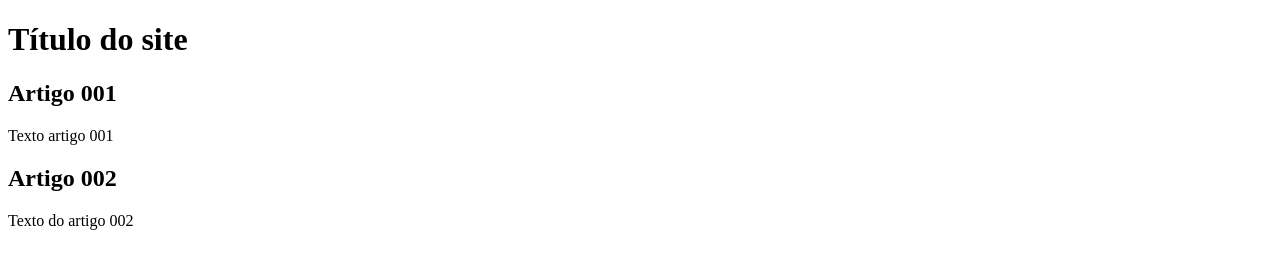
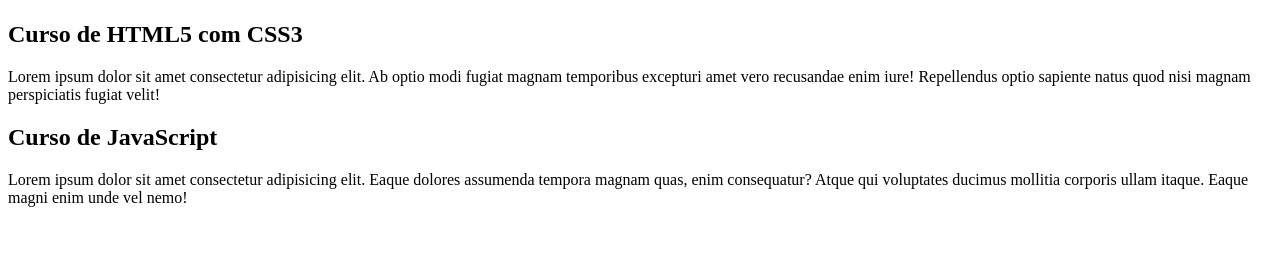
Before and after one commit to Magioli/projeto-site, a plain HTML site: page index.html in a window 1280 px wide. Drawn offline with Linux system fonts and the light colour scheme.

Commit message:
index.html

```diff
--- a/index.html
+++ b/index.html
@@ -9,15 +9,15 @@
 <body>
     <main>
         <header>
-            <h1>Título do site</h1>
+            <h1></h1>
         </header>
         <article>
-            <h2>Artigo 001</h2>
-            <p>Texto artigo 001</p>
+            <h2>Curso de HTML5 com CSS3</h2>
+            <p>Lorem ipsum dolor sit amet consectetur adipisicing elit. Ab optio modi fugiat magnam temporibus excepturi amet vero recusandae enim iure! Repellendus optio sapiente natus quod nisi magnam perspiciatis fugiat velit!</p>
         </article>
         <article>
-            <h2>Artigo 002</h2>
-            <p>Texto do artigo 002</p>
+            <h2>Curso de JavaScript</h2>
+            <p>Lorem ipsum dolor sit amet consectetur adipisicing elit. Eaque dolores assumenda tempora magnam quas, enim consequatur? Atque qui voluptates ducimus mollitia corporis ullam itaque. Eaque magni enim unde vel nemo!</p>
         </article>
     </main>
 </body>
```
